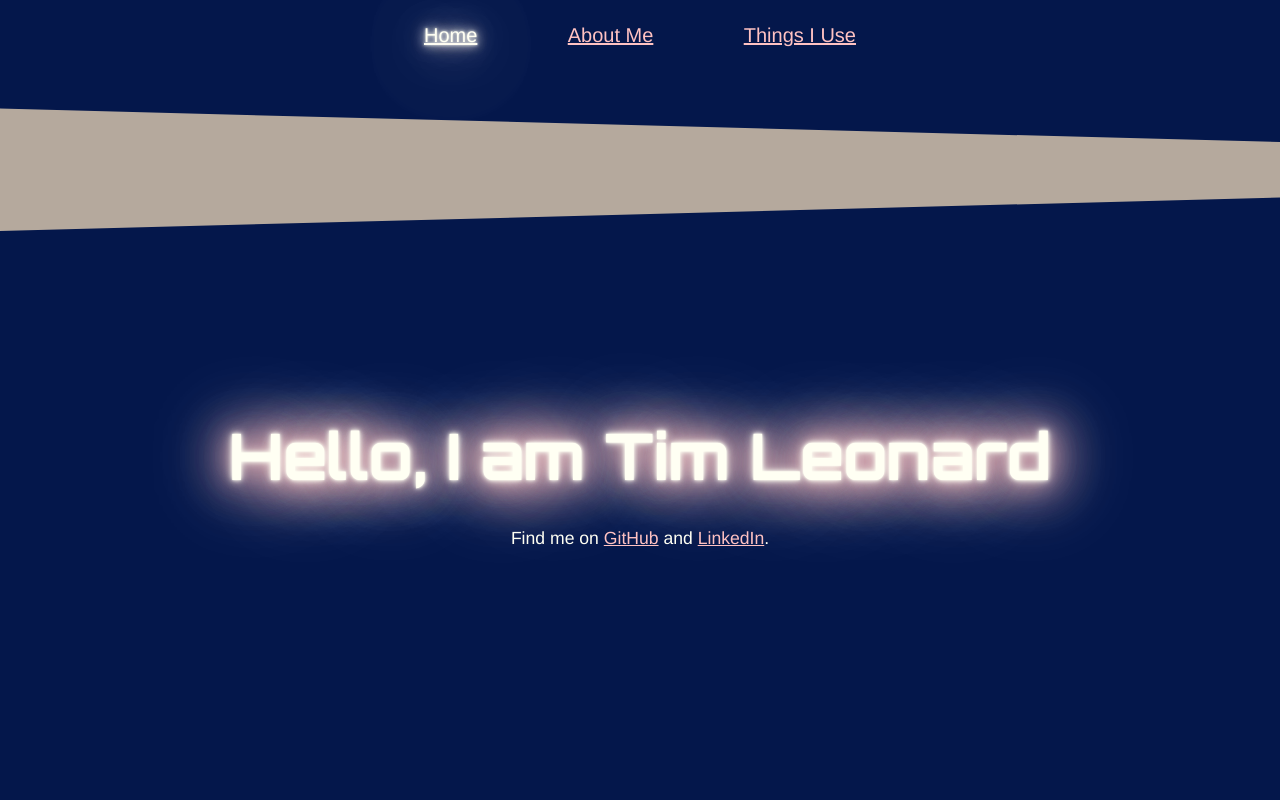
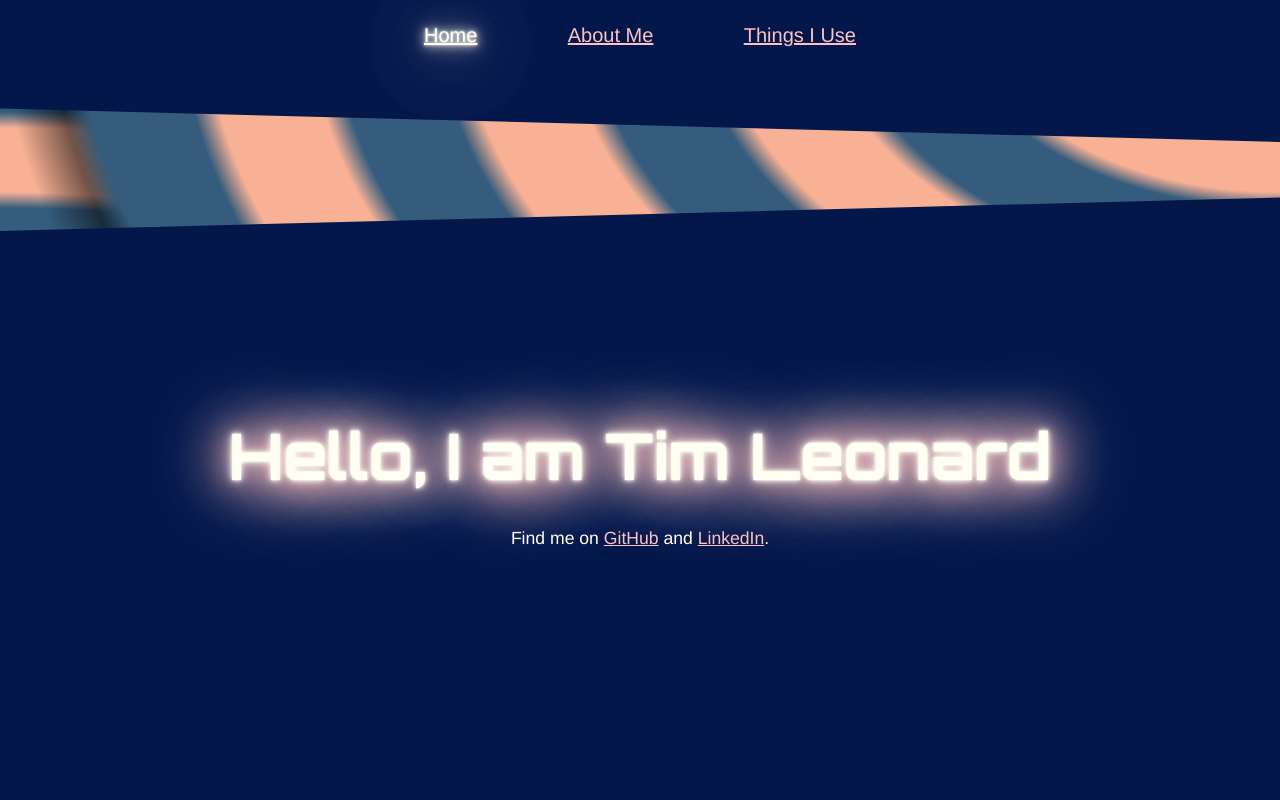
Before and after one commit to iamtimleonard/portfolio, a Next.js app: page / in a window 1280 px wide. Shown: the top 800 px of the page. Built offline with nearby package versions, Linux system fonts and the light colour scheme.

Commit message:
feat: background pattern

```diff
--- a/app/home.module.css
+++ b/app/home.module.css
@@ -1,5 +1,28 @@
 .body {
-  background-color: var(--khaki);
+  --s: 100px; /* control the size*/
+  --c1: #f8b195;
+  --c2: #355c7d;
+
+  --_g: var(--c2) 6% 14%, var(--c1) 16% 24%, var(--c2) 26% 34%,
+    var(--c1) 36% 44%, var(--c2) 46% 54%, var(--c1) 56% 64%, var(--c2) 66% 74%,
+    var(--c1) 76% 84%, var(--c2) 86% 94%;
+  background: radial-gradient(
+      100% 100% at 100% 0,
+      var(--c1) 4%,
+      var(--_g),
+      #0008 96%,
+      #0000
+    ),
+    radial-gradient(
+        100% 100% at 0 100%,
+        #0000,
+        #0008 4%,
+        var(--_g),
+        var(--c1) 96%
+      )
+      var(--c1);
+  background-size: var(--s) var(--s);
+  background-attachment: fixed;
 }
 
 /* Content */
--- a/app/layout.tsx
+++ b/app/layout.tsx
@@ -17,7 +17,6 @@ export default function RootLayout({
       <body className={styles.body}>
         <NavBar />
         <div className={styles.container}>
-          {" "}
           <div className={styles.asymmetric}>
             <main className={styles.mainContent}>{children}</main>
           </div>
```
